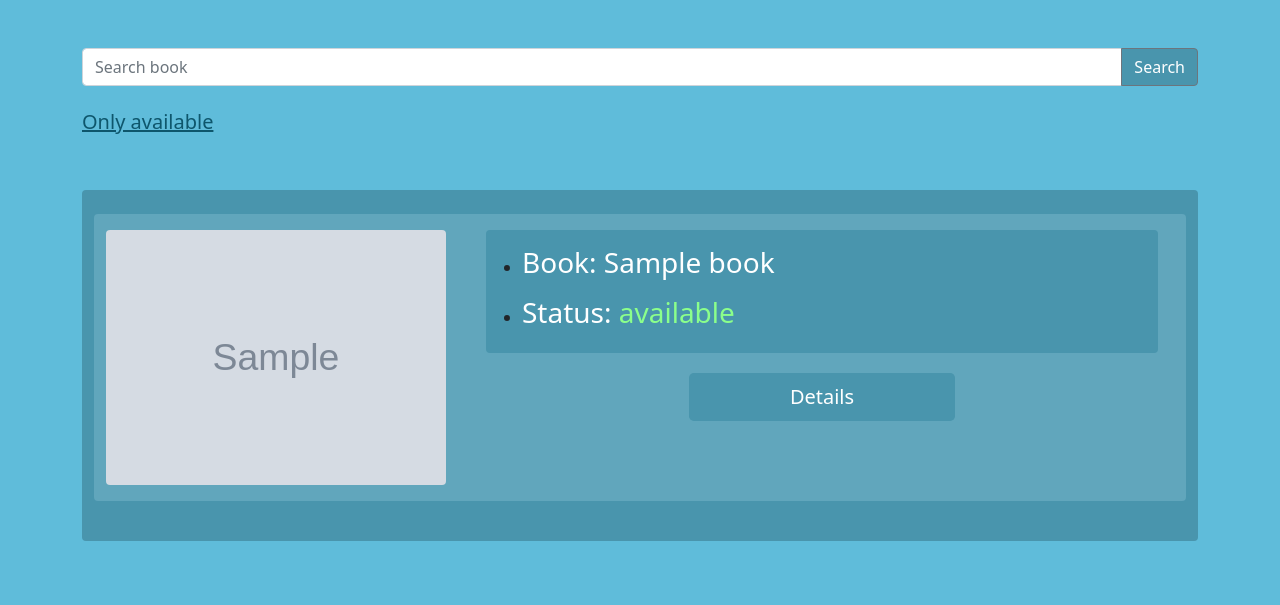
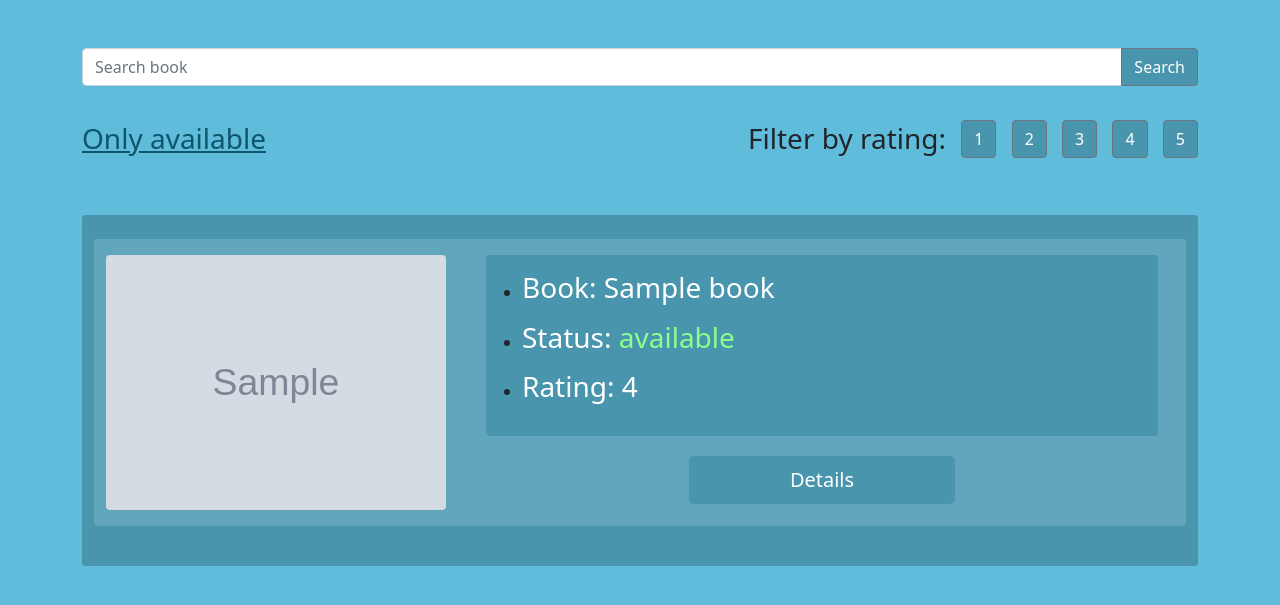
Before and after one commit to aanastasiyatuz/Library-INAI, a Django app: page /library/ in a window 1280 px wide. Shown: the part 88-693 px from the top of the page. Run offline with Django 3.2, Linux system fonts and the light colour scheme; tables that the repository leaves empty hold one stand-in row (values such as "Sample post"); grey boxes marked "Sample" are stand-in pictures; parts of the project's set-up code (start-up, migrations or seed data) failed here and were passed over; some libraries are stand-ins or nearby versions.

Commit message:
filter by rating

```diff
--- a/library/models.py
+++ b/library/models.py
@@ -9,6 +9,7 @@ class Book(models.Model):
     book_id = models.CharField(max_length=100)
     is_available = models.BooleanField(default=True)
     image = models.ImageField(upload_to='books')
+    average_rating = models.IntegerField()
 
     def get_average_rating(self):
         ratings = Rating.objects.filter(book=self)
@@ -18,6 +19,8 @@ class Book(models.Model):
         return 0
 
     def __str__(self):
+        self.average_rating = self.get_average_rating()
+        self.save()
         return f"{' '.join([i.capitalize() for i in self.title.split()])} - [ {self.book_id} ]"
 
 class Order(models.Model):
--- a/library/templates/books.html
+++ b/library/templates/books.html
@@ -8,7 +8,19 @@
             <button class="btn btn-outline-secondary text-white" type="submit" id="button-search">Search</button>
         </form>
         {% block innercontent %}
-        <h5><a href="{% url 'available' %}" style="color: #0E566C;">Only available</a></h5>
+        <div style="display: flex; align-items: center; justify-content: space-between;">
+            <a href="{% url 'available' %}" style="color: #0E566C;margin:0; padding:0"><h3 style="margin:0; padding:0">Only available</h3></a>
+            <div style="display: flex; align-items: center; height: 57px;margin:0; padding:0">
+                <ul style="display: flex; align-items: center; justify-content: space-between; width: 450px; margin:0; padding:0">
+                    <h3 style="margin:0; padding:0">Filter by rating:</h3>
+                    <a href="{% url 'books' %}?rating=1" style="color: #0E566C;"><button class="btn btn-outline-secondary">1</button></a>
+                    <a href="{% url 'books' %}?rating=2" style="color: #0E566C;"><button class="btn btn-outline-secondary">2</button></a>
+                    <a href="{% url 'books' %}?rating=3" style="color: #0E566C;"><button class="btn btn-outline-secondary">3</button></a>
+                    <a href="{% url 'books' %}?rating=4" style="color: #0E566C;"><button class="btn btn-outline-secondary">4</button></a>
+                    <a href="{% url 'books' %}?rating=5" style="color: #0E566C;"><button class="btn btn-outline-secondary">5</button></a>
+                </ul>
+            </div>
+        </div>
         {% endblock %}
     </div>
 </div>
@@ -38,6 +50,9 @@
                                 <h3 class='text-white mt-3 ml-2'>Status: <span style="color: rgb(148, 29, 29);">not available</span></h3>
                             </li>
                             {% endif %}
+                            <li class="mx-auto mb-3">
+                                <h3 class='text-white mt-3 ml-2'>Rating: {{ book.average_rating }}</h3>
+                            </li>
                         </ul>
                     </div>
                     <div class="row text-center justify-content-center">
--- a/library/views.py
+++ b/library/views.py
@@ -24,6 +24,10 @@ class BookList(ListView):
         search = self.request.GET.get('q')
         if search:
             context['books'] = Book.objects.filter(title__icontains=search)
+        filter = self.request.GET.get('rating')
+        if filter:
+            [str(_) for _ in Book.objects.all()]
+            context['books'] = Book.objects.filter(average_rating__gte=int(filter))
         return context
 
 class AvailableBookList(ListView):
--- a/main/settings.py
+++ b/main/settings.py
@@ -7,9 +7,9 @@ BASE_DIR = Path(__file__).resolve().parent.parent
 
 SECRET_KEY = config('SECRET_KEY')
 
-DEBUG = False
+DEBUG = 1
 
-ALLOWED_HOSTS = ['34.134.176.124', '10.128.0.2']
+ALLOWED_HOSTS = ['34.134.176.124', '10.128.0.2', 'localhost']
 
 INSTALLED_APPS = [
     'django.contrib.admin',
```
Also changed, not shown: library/migrations/0012_book_average_rating.py (added).
